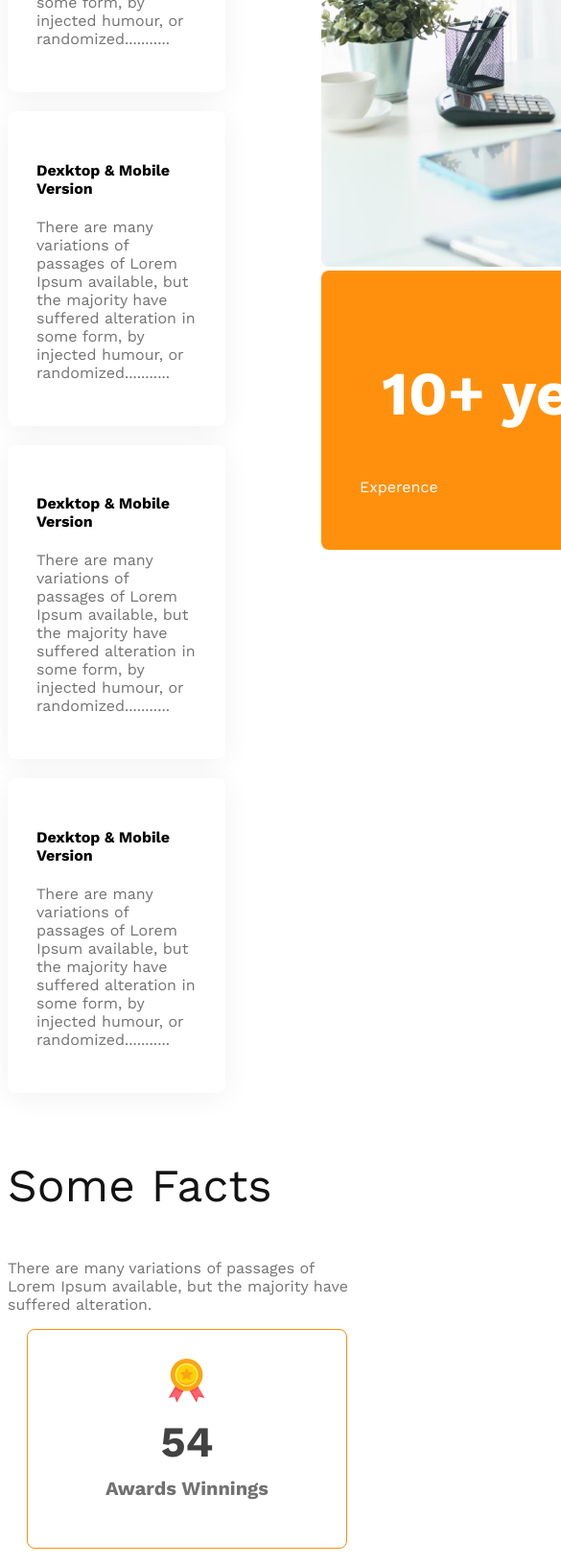
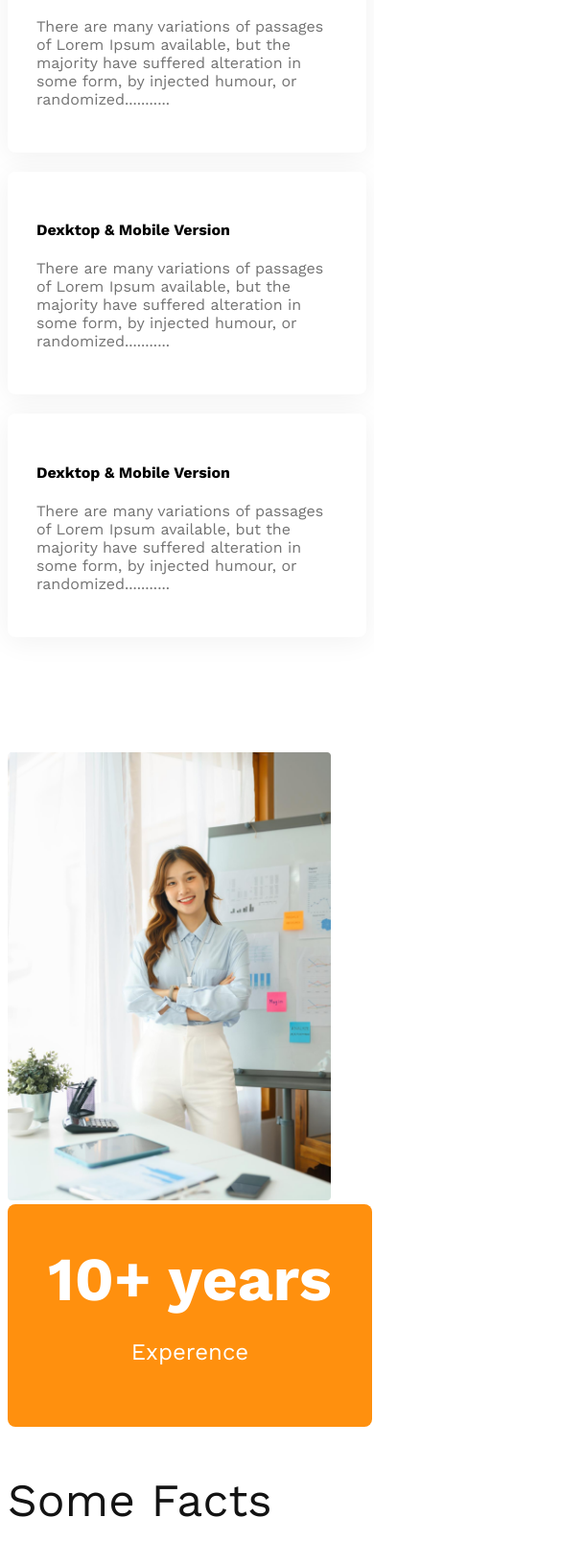
Before and after one commit to nayeem-miah/g3-architects-website, a plain HTML site: page index.html in a window 390 px wide. Shown: the part 3718-5349 px from the top of the page at 96% size, 585 px wide, since content can reach past the window. Drawn offline with nearby package versions, Linux system fonts and the light colour scheme.

Commit message:
make the feature section

```diff
--- a/styles/architace.css
+++ b/styles/architace.css
@@ -179,13 +179,22 @@ main{
     color: #FFF;
     width:342px;
     padding: 40px;
+    text-align: center;
+    position:relative;
+    bottom:100px;
+}
+.features-img img{
+    height: 90%;
+    margin-left:90px;
 }
 .ten-years-badge h2{
     text-align: center;
     font-size: 4rem;
-    font-weight: 700;
-    line-height: 70px;
+    margin: 0;
 
+}
+.ten-years-badge p{
+    font-size: 1.5rem;
 }
 /* Responsive media  queries */
 /* Mobile devices */
@@ -196,7 +205,8 @@ main{
     nav ,
     .teams-container,
     .facts-card-container,
-    .sponsors-img-container
+    .sponsors-img-container,
+    .Features
     {
         flex-direction:column;
     }
@@ -210,12 +220,22 @@ main{
     .facts-card-container{
         gap:20px;
     }
+    .features-img img{
+        width:90%;
+        margin-left: 0;
+    }
+    .ten-years-badge{
+        position:static;
+        max-width: 300px;
+
+    }
 
 }
 @media screen and (min-width:576px) and (max-width:960px){
     nav,
     .teams-container,
-    .sponsors-img-container
+    .sponsors-img-container,
+    .Features
     {
         flex-direction:column;
     }
```
